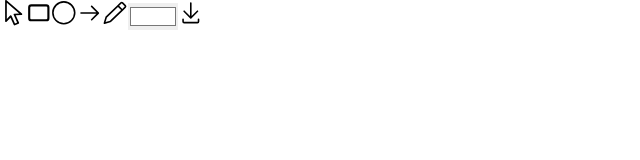
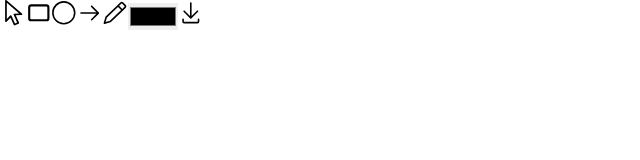
Before and after one commit to Aditya-A-G/whiteboard, a React (Vite) app: page / in a window 1280 px wide. Shown: the top 160 px of the page, without its empty margins (0-640 px from the left). Built offline with nearby package versions, Linux system fonts and the light colour scheme; the HTML template or start-up script is replaced by a standard one.

Commit message:
fix fill color

```diff
--- a/src/App.tsx
+++ b/src/App.tsx
@@ -40,7 +40,7 @@ interface WhiteboardElement {
 
 export default function App() {
   const strokeColor = "#000";
-  const [fillColor, setFillColor] = useState("#FFFFFF");
+  const [fillColor, setFillColor] = useState("#00000000");
   const [currTool, setCurrTool] = useState<WhiteboardElementType>(
     WhiteboardElementType.Cursor
   );
```
